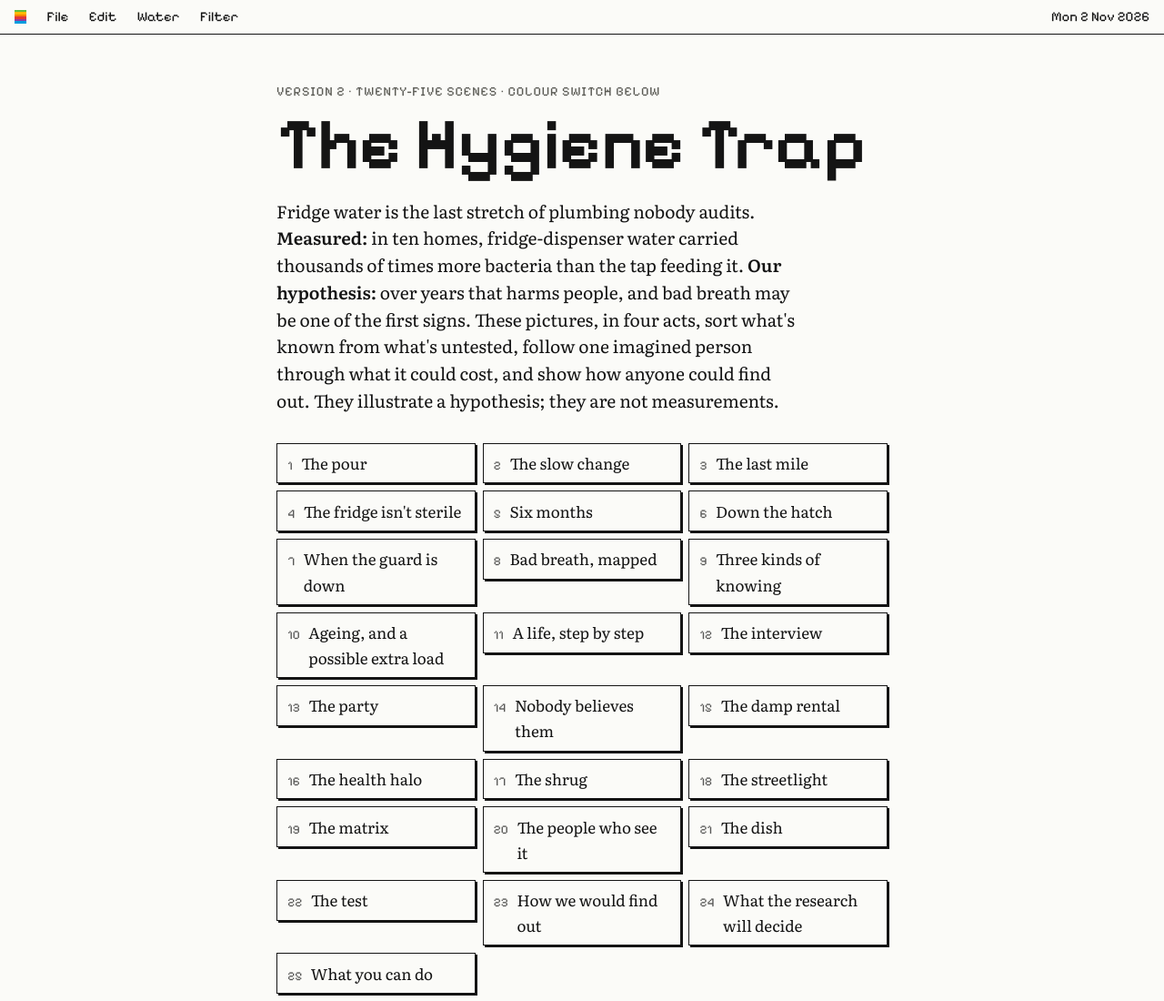
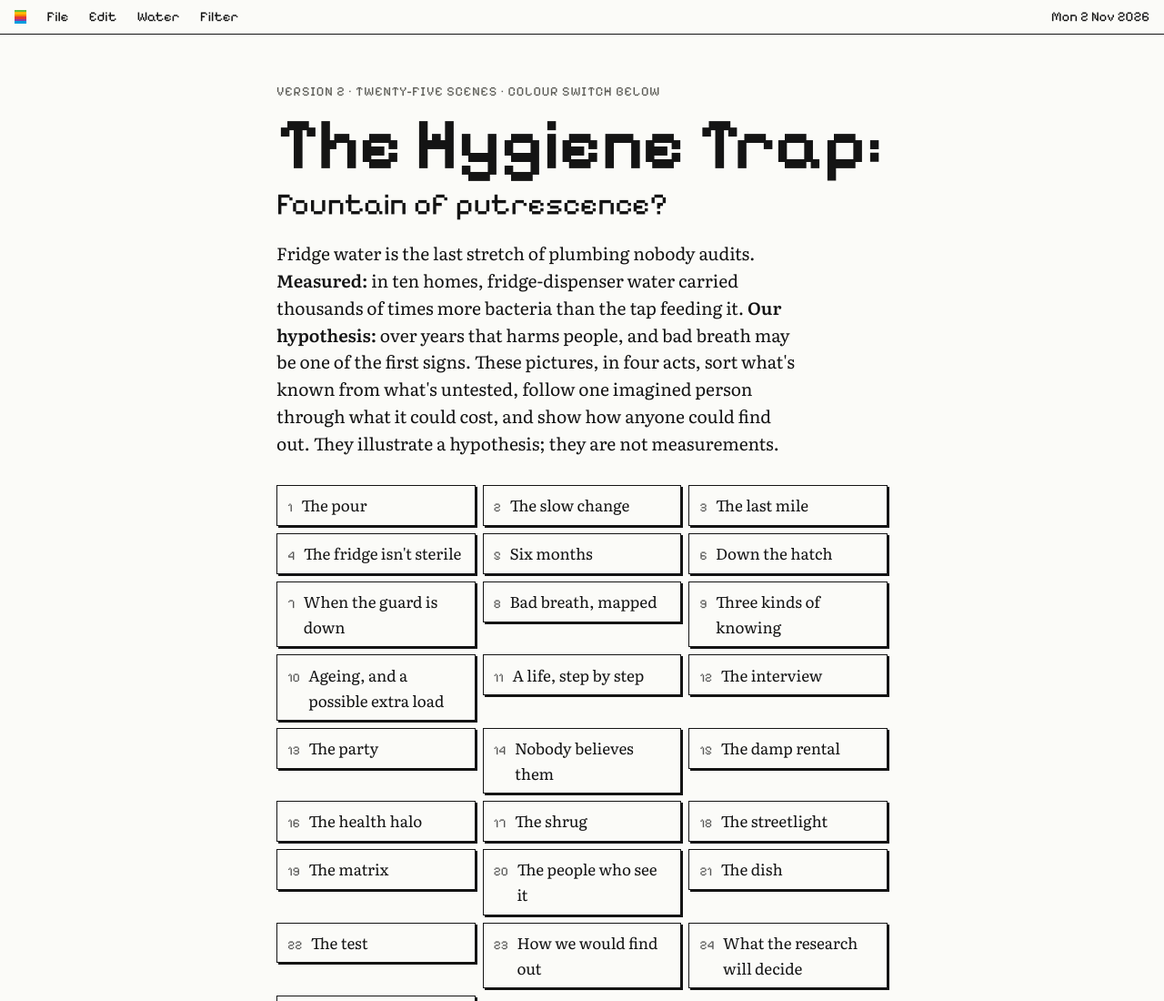
Before and after one commit to aptitudetechnology/fridge-water, a plain HTML site: page fridge-water.html in a window 1280 px wide. Shown: the top 1100 px of the page at 91% size. Drawn offline with Linux system fonts and the light colour scheme.

Commit message:
Title: add 'Fountain of putrescence?' subtitle

```diff
--- a/fridge-water.html
+++ b/fridge-water.html
@@ -1,4 +1,4 @@
-<title>The Hygiene Trap</title>
+<title>The Hygiene Trap: Fountain of putrescence?</title>
 <link rel="preconnect" href="https://fonts.googleapis.com">
 <link rel="preconnect" href="https://fonts.gstatic.com" crossorigin>
 <link rel="stylesheet" href="https://fonts.googleapis.com/css2?family=IBM+Plex+Mono:wght@400;500&family=Literata:ital,opsz,wght@0,7..72,400;0,7..72,600;1,7..72,400&family=Pixelify+Sans:wght@400;600&display=swap">
@@ -28,6 +28,7 @@ a{ color:inherit; text-underline-offset:3px }
 .hero{ padding-block:3.2rem 1.5rem }
 .eyebrow,.card-no{ font-family:var(--f-display); font-size:.9rem; letter-spacing:.06em; text-transform:uppercase; color:var(--mute) }
 h1{ font-family:var(--f-display); font-weight:600; font-size:clamp(2.6rem,9vw,5rem); line-height:.98; margin:.4rem 0 1.2rem; text-wrap:balance; letter-spacing:-.01em }
+h1 .sub{ display:block; font-size:.42em; line-height:1.15; margin-top:.5rem; font-weight:400; letter-spacing:0 }
 .dek{ font-size:1.2rem; line-height:1.55; margin:0; max-width:36rem }
 .toc{ list-style:none; padding:0; margin:2rem 0 0; display:grid; grid-template-columns:repeat(auto-fill,minmax(12rem,1fr)); gap:8px }
 .toc a{ display:flex; gap:.6rem; align-items:baseline; padding:.45rem .7rem; border:1px solid var(--ink); box-shadow:2px 2px 0 var(--ink); text-decoration:none; background:var(--paper) }
@@ -128,7 +129,7 @@ footer{ padding-block:2rem 3rem; color:var(--mute); font-size:.9rem }
 
 <header class="wrap hero">
   <div class="eyebrow">Version 2 · twenty-five scenes · colour switch below</div>
-  <h1>The Hygiene Trap</h1>
+  <h1>The Hygiene Trap:<span class="sub">Fountain of putrescence?</span></h1>
   <p class="dek">Fridge water is the last stretch of plumbing nobody audits. <strong>Measured:</strong> in ten homes, fridge-dispenser water carried thousands of times more bacteria than the tap feeding it. <strong>Our hypothesis:</strong> over years that harms people, and bad breath may be one of the first signs. These pictures, in four acts, sort what's known from what's untested, follow one imagined person through what it could cost, and show how anyone could find out. They illustrate a hypothesis; they are not measurements.</p>
   <ol class="toc">
     <li><a href="#s1"><b>1</b> The pour</a></li>
```
Also changed, not shown: index.html (+3 -2 lines).
